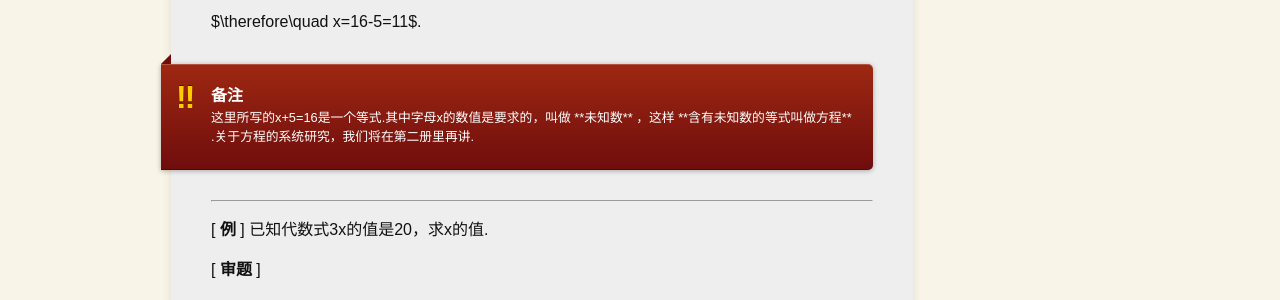
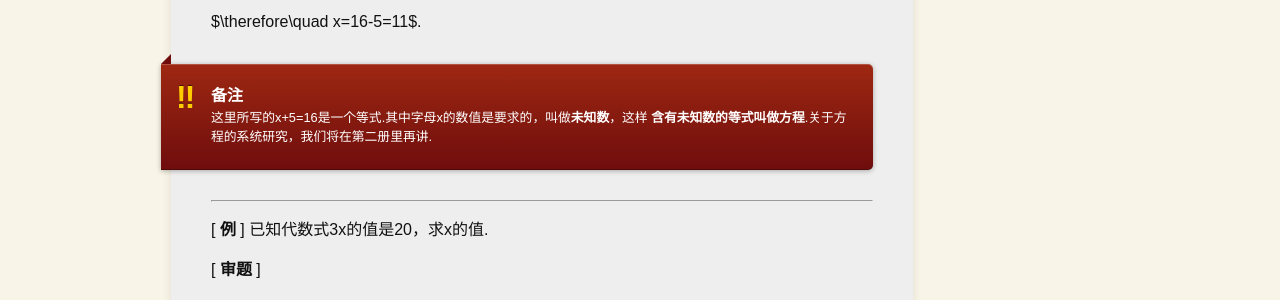
Before and after one commit to ccpaging/algebra, a Jekyll site: the page built from algebra1/ch02/ch02-04.md, in a window 1280 px wide. Shown: the part 598-898 px from the top of the page. Built offline with Jekyll 4.4.1, drawn with Linux system fonts in a browser that asks for light colours; some web fonts are replaced; comment, search, counter and statistics services are not loaded.

Commit message:
Add ch02-04

```diff
--- a/algebra1/ch02/ch02-04.md
+++ b/algebra1/ch02/ch02-04.md
@@ -30,7 +30,7 @@ $\therefore\quad x=16-5=11$.
 <div class="note warning">
 	<h5>备注</h5>
 	<p>
-这里所写的x+5=16是一个等式.其中字母x的数值是要求的，叫做 **未知数** ，这样 **含有未知数的等式叫做方程** .关于方程的系统研究，我们将在第二册里再讲.
+这里所写的x+5=16是一个等式.其中字母x的数值是要求的，叫做<strong>未知数</strong>，这样 <strong>含有未知数的等式叫做方程</strong>.关于方程的系统研究，我们将在第二册里再讲.
 	</p>
 </div>
 
```
